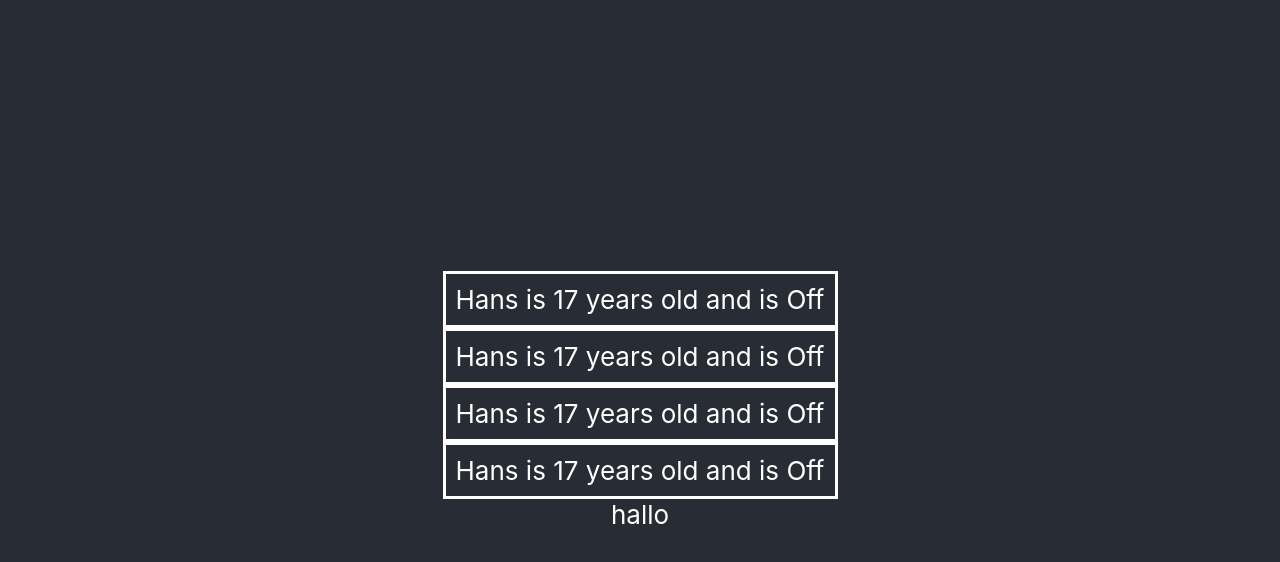
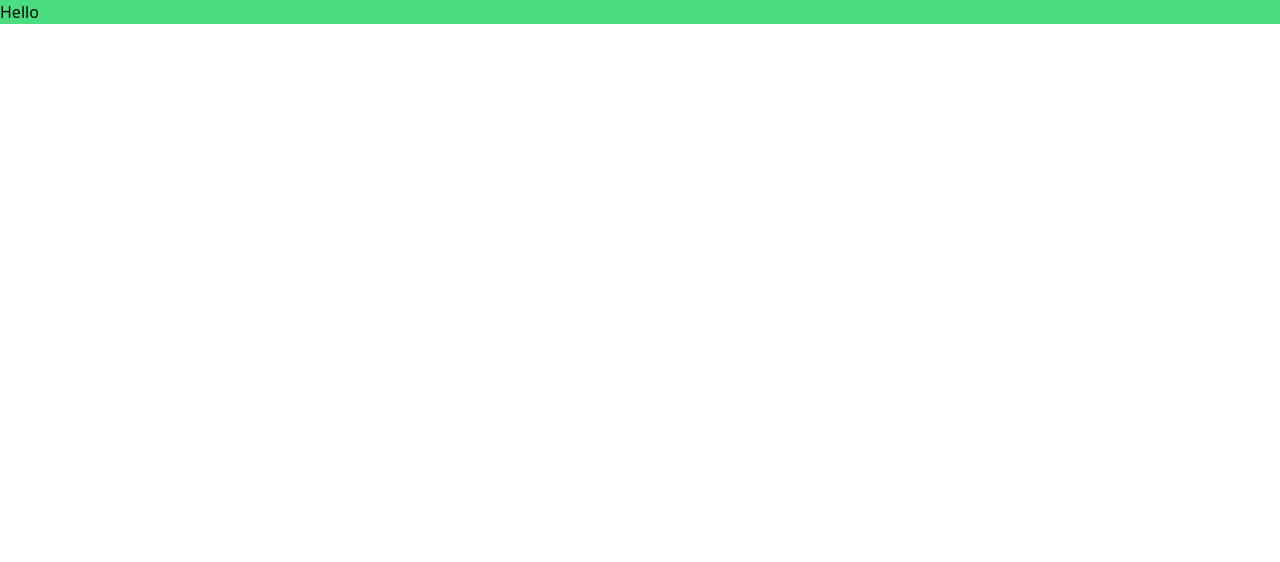
Before and after one commit to Ahm661/4cWI, a React (Create React App) app in the folder demo/: page / in a window 1280 px wide. Shown: the top 562 px of the page. Built offline with nearby package versions, Linux system fonts and the light colour scheme.

Commit message:
Tailwind

```diff
--- a/demo/package.json
+++ b/demo/package.json
@@ -34,5 +34,8 @@
       "last 1 firefox version",
       "last 1 safari version"
     ]
+  },
+  "devDependencies": {
+    "tailwindcss": "^3.4.1"
   }
 }
--- a/demo/src/App.css
+++ /dev/null
@@ -1,38 +0,0 @@
-.App {
-  text-align: center;
-}
-
-.App-logo {
-  height: 40vmin;
-  pointer-events: none;
-}
-
-@media (prefers-reduced-motion: no-preference) {
-  .App-logo {
-    animation: App-logo-spin infinite 20s linear;
-  }
-}
-
-.App-header {
-  background-color: #282c34;
-  min-height: 100vh;
-  display: flex;
-  flex-direction: column;
-  align-items: center;
-  justify-content: center;
-  font-size: calc(10px + 2vmin);
-  color: white;
-}
-
-.App-link {
-  color: #61dafb;
-}
-
-@keyframes App-logo-spin {
-  from {
-    transform: rotate(0deg);
-  }
-  to {
-    transform: rotate(360deg);
-  }
-}
--- a/demo/src/App.js
+++ b/demo/src/App.js
@@ -1,18 +1,10 @@
 import logo from './logo.svg';
-import './App.css';
 import Button from './components/Button';
 
 function App() {
   return (
-    <div className="App">
-      <header className="App-header">
-        <Button name='Hans' age="17"/>
-        <Button name='Hans' age="17"/>
-        <Button name='Hans' age="17"/>
-        <Button name='Hans' age="17"/>
-
-        hallo
-      </header>
+    <div className='bg-green-400'>
+        <h1>Hello</h1>
     </div>
   );
 }
--- a/demo/src/index.css
+++ b/demo/src/index.css
@@ -1,13 +1,3 @@
-body {
-  margin: 0;
-  font-family: -apple-system, BlinkMacSystemFont, 'Segoe UI', 'Roboto', 'Oxygen',
-    'Ubuntu', 'Cantarell', 'Fira Sans', 'Droid Sans', 'Helvetica Neue',
-    sans-serif;
-  -webkit-font-smoothing: antialiased;
-  -moz-osx-font-smoothing: grayscale;
-}
-
-code {
-  font-family: source-code-pro, Menlo, Monaco, Consolas, 'Courier New',
-    monospace;
-}
+@tailwind base;
+@tailwind components;
+@tailwind utilities;
--- /dev/null
+++ b/demo/tailwind.config.js
@@ -0,0 +1,8 @@
+/** @type {import('tailwindcss').Config} */
+module.exports = {
+  content: ["./src/**/*.{js,jsx,ts,tsx}"],
+  theme: {
+    extend: {},
+  },
+  plugins: [],
+}
```
Also changed, not shown: 1 other file (tests, documents, lock files or other folders).
